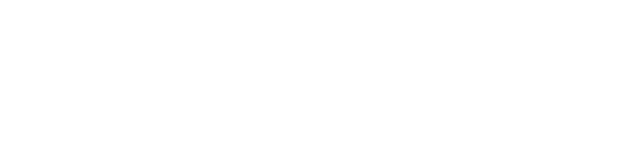
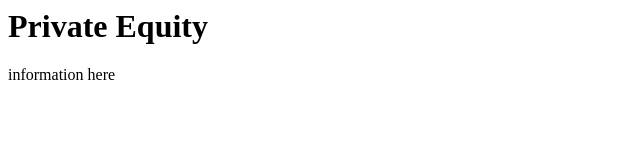
Before and after one commit to justinjcheevers/CheeversGroup, a plain HTML site: page PrivateEquity.html in a window 1280 px wide. Shown: the whole page, without its empty margins (0-640 px from the left). Drawn offline with Linux system fonts and the light colour scheme.

Commit message:
Update PrivateEquity.html

```diff
--- a/PrivateEquity.html
+++ b/PrivateEquity.html
@@ -1 +1,9 @@
 <!-- PRIVATE EQUITY-->
+<html>
+  <head>
+  </head>
+  <body>
+    <h1>Private Equity</h1>
+    <p>information here</p>
+  </body>
+</html>
```
